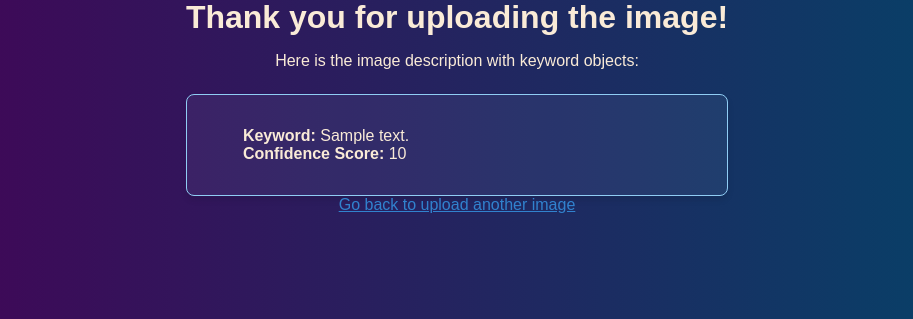
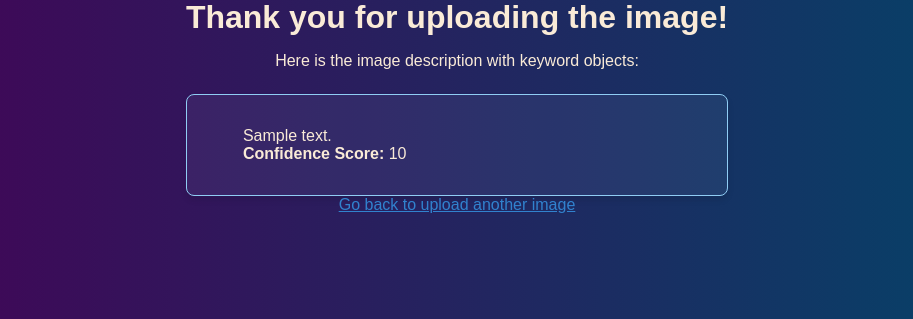
Before and after one commit to SimonasB88/ImageDescriberApp, a FastAPI app: template templates/results.html in a window 1280 px wide. Shown: the part 312-631 px from the top of the page, without its empty margins (183-1096 px from the left). Run offline with FastAPI, Linux system fonts and the light colour scheme; the template is opened without the code that fills it: most values are stand-ins (such as "Sample title", 1, 10 or a date in 2020).

Commit message:
small adjustment

```diff
--- a/templates/results.html
+++ b/templates/results.html
@@ -21,7 +21,7 @@
                 <ul>
                     {% for label in labels %}
                         <p class="mb-2">
-                            <strong>Keyword:</strong> {{ label.description }} <br>
+                            {{ label.description }} <br>
                             <strong>Confidence Score:</strong> {{ label.score | round(2) }}
                         </p>
                     {% endfor %}
```
